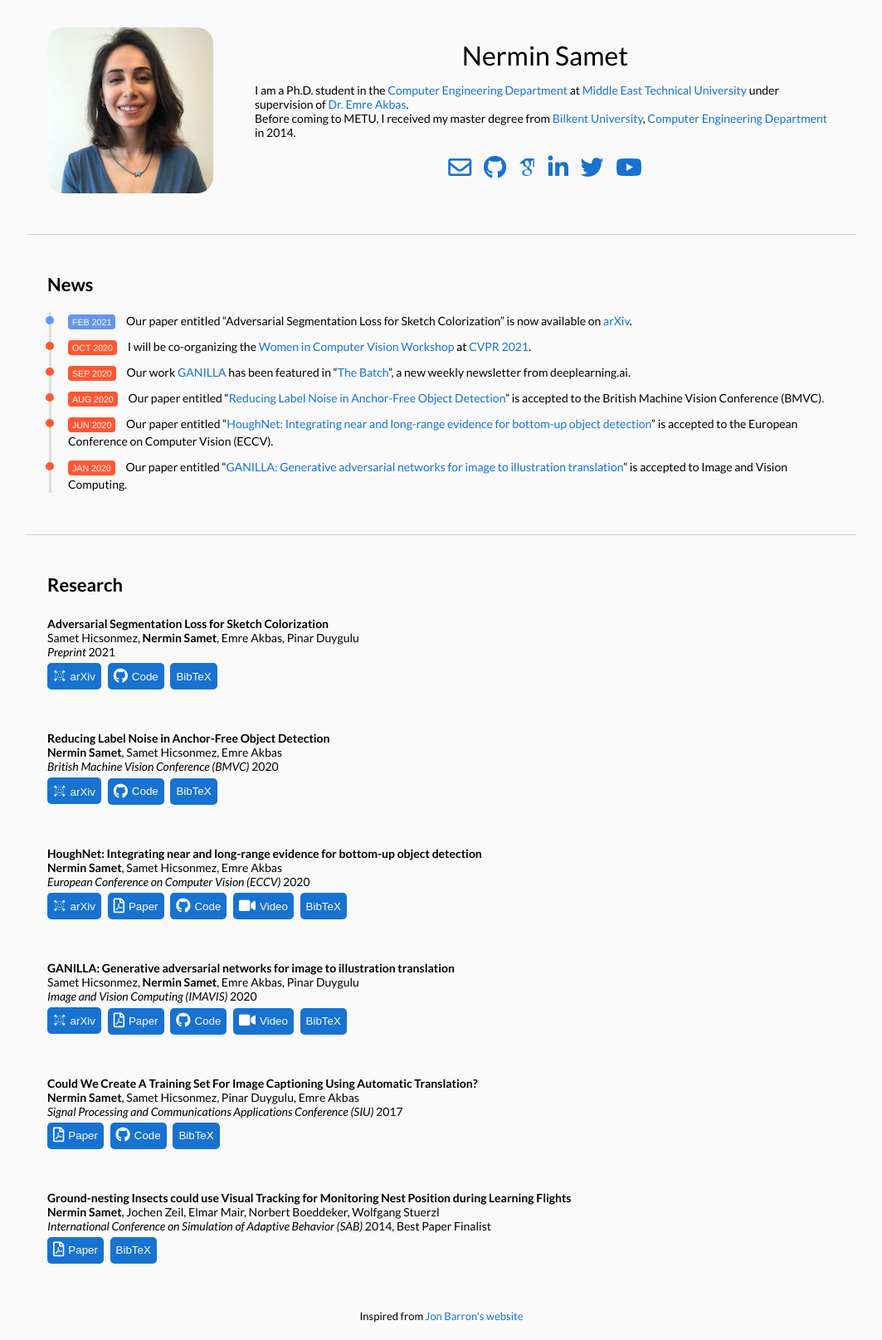
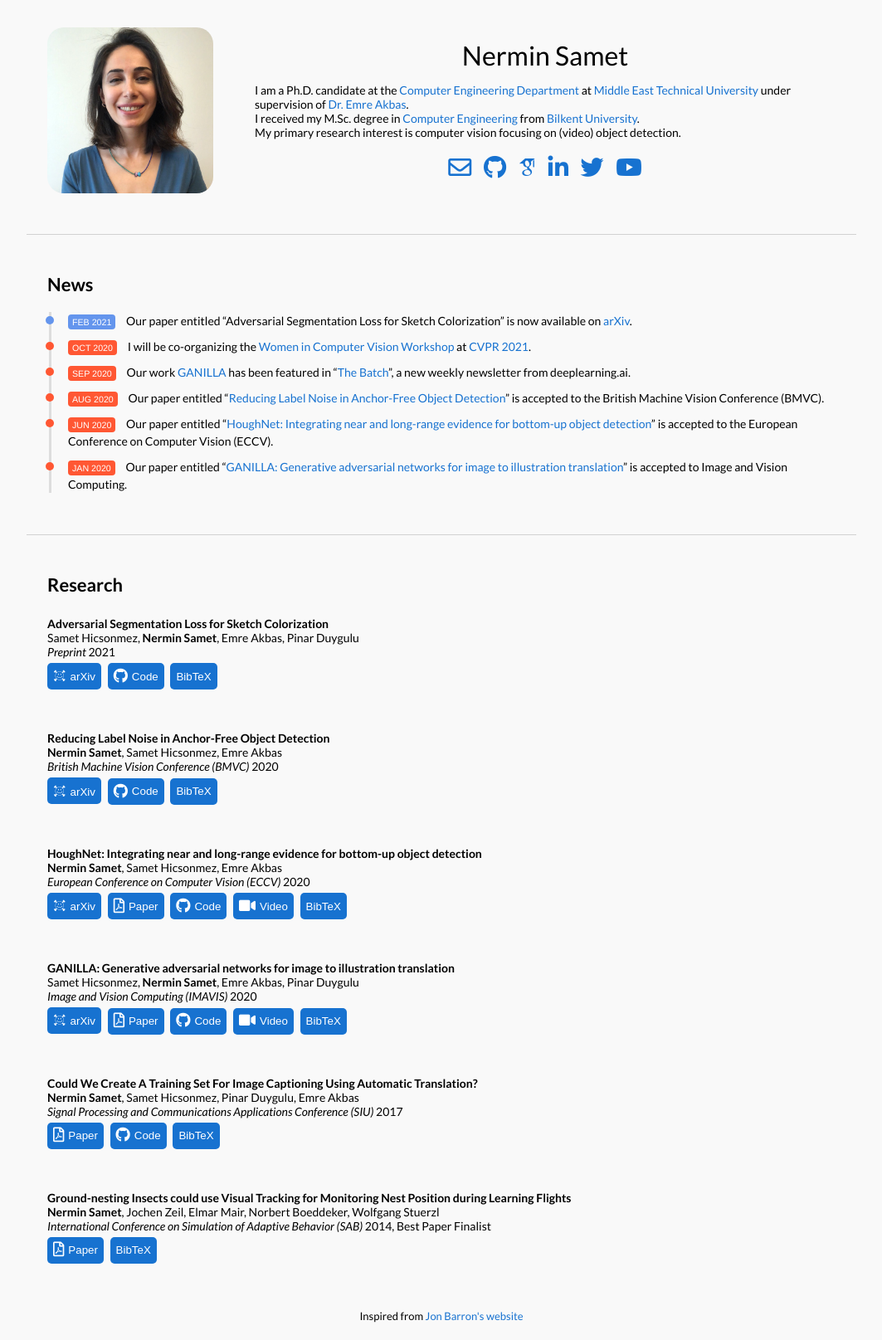
Before and after one commit to nerminsamet/nerminsamet.github.io, a Jekyll site: the page built from _posts/research/2021-02-01-advsegloss.markdown, in a window 1280 px wide. Shown: the whole page at 83% size, without its empty margins (108-1171 px from the left). Built offline with Jekyll 4.4.1, drawn with Linux system fonts in a browser that asks for light colours; some web fonts are replaced.

Commit message:
Update default.html

```diff
--- a/_layouts/default.html
+++ b/_layouts/default.html
@@ -37,8 +37,9 @@
                 Nermin Samet
               </h1>
               <p>
-                I am a Ph.D. student in the <a href="http://ceng.metu.edu.tr/" target="_blank"> Computer Engineering Department</a> at <a href="http://www.metu.edu.tr/" target="_blank">Middle East Technical University</a> under supervision of <a href="http://user.ceng.metu.edu.tr/~emre/" target="_blank">Dr. Emre Akbas</a>. <br>
-                 Before coming to METU, I received my master degree from <a href="http://w3.bilkent.edu.tr/bilkent/" target="_blank">Bilkent University</a>, <a href="http://w3.cs.bilkent.edu.tr/en/" target="_blank">Computer Engineering Department</a> in 2014. <br>
+                I am a Ph.D. candidate at the <a href="http://ceng.metu.edu.tr/" target="_blank"> Computer Engineering Department</a> at <a href="http://www.metu.edu.tr/" target="_blank">Middle East Technical University</a> under supervision of <a href="http://user.ceng.metu.edu.tr/~emre/" target="_blank">Dr. Emre Akbas</a>. <br>
+                I received my M.Sc. degree in <a href="http://w3.cs.bilkent.edu.tr/en/" target="_blank">Computer Engineering</a> from <a href="http://w3.bilkent.edu.tr/bilkent/" target="_blank">Bilkent University</a>. <br>
+                My primary research interest is computer vision focusing on (video) object detection.
               </p>
               <p style="text-align:center">
                 <div class="contact-buttons">
```
